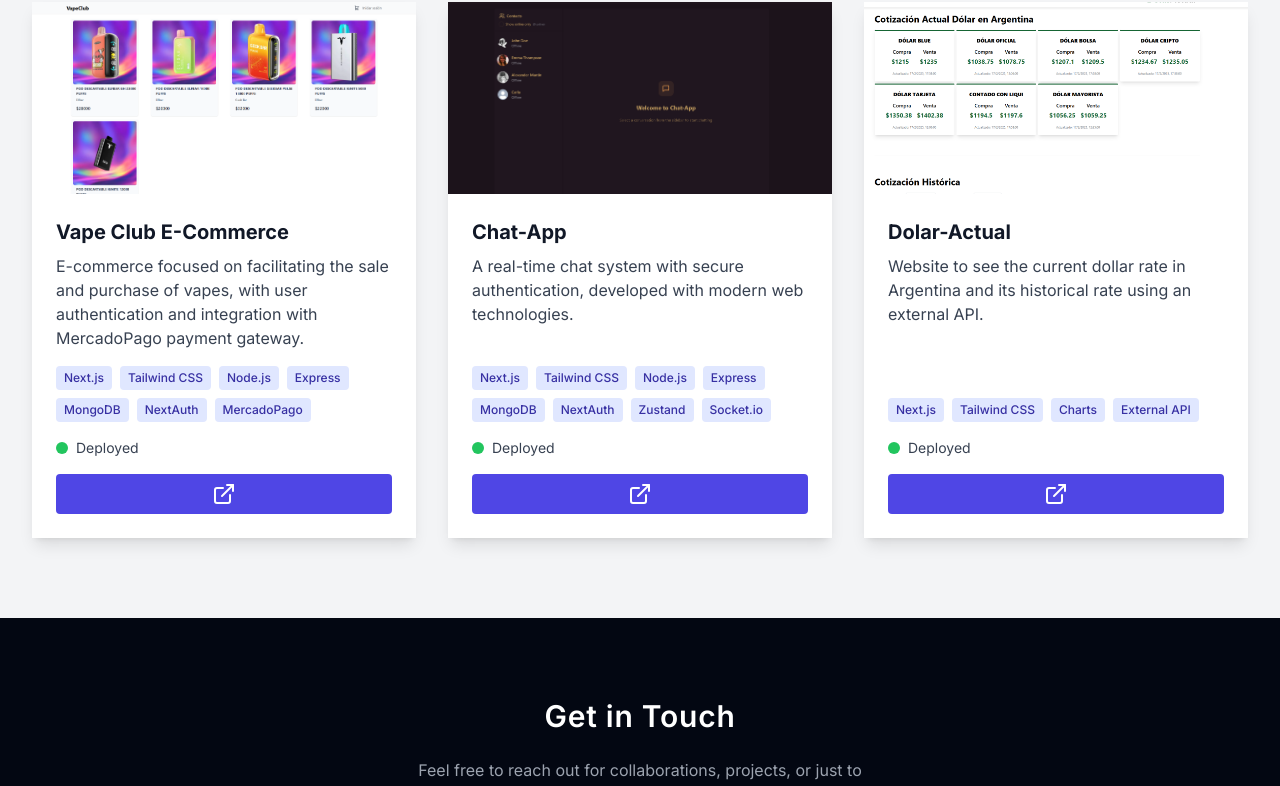
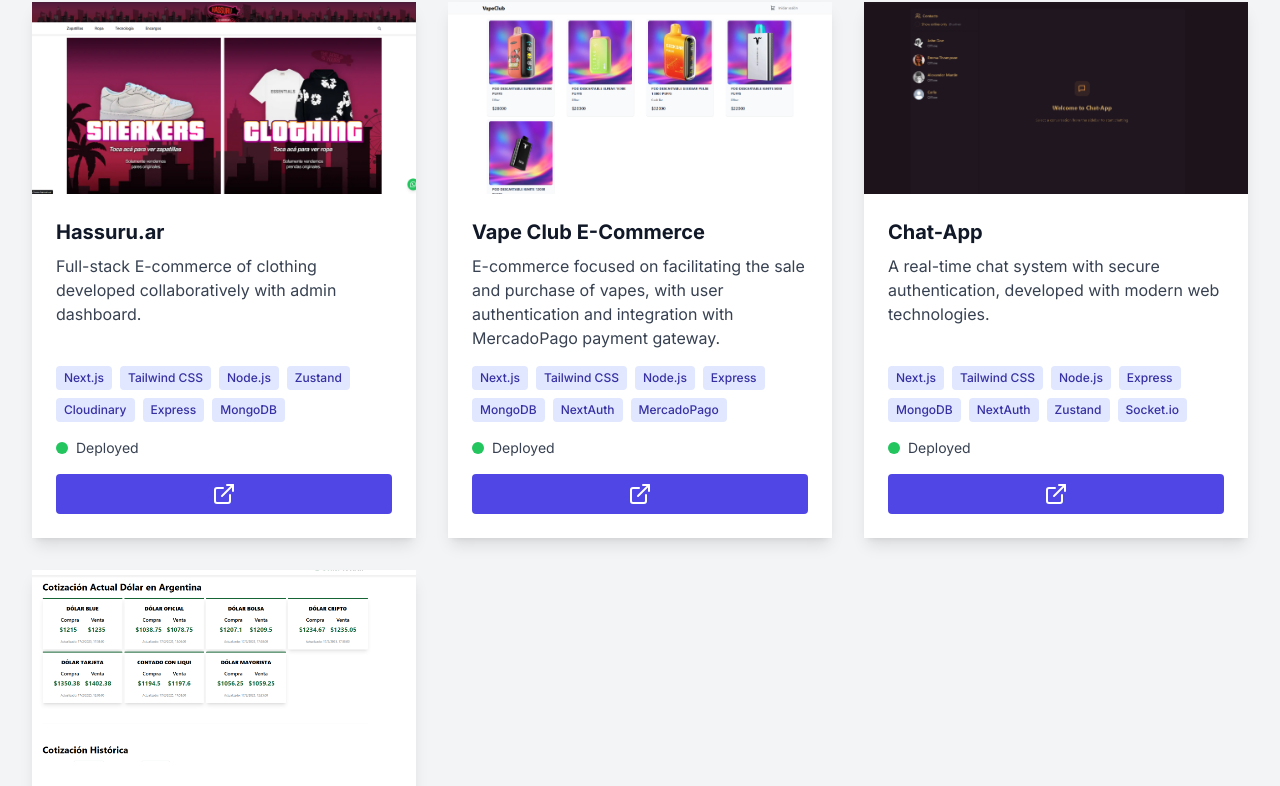
Before and after one commit to consbenjamin/portfolio, a Next.js app: page /en in a window 1280 px wide. Shown: the part 1858-2644 px from the top of the page. Built offline with nearby package versions, Linux system fonts and the light colour scheme.

Commit message:
project added - last commit

```diff
--- a/components/Projects.js
+++ b/components/Projects.js
@@ -3,19 +3,20 @@ import { ExternalLink } from 'lucide-react';
 import vapeclub from "../images/vapeclub.png";
 import chatapp from "../images/chat-app.png";
 import dolaractual from "../images/dolar-actual.png";
+import hassuru from "../images/hassuru.png";
 
 const projects = [
-  // {
-  //   title: "E-commerce hASSU",
-  //   descriptions: {
-  //     en: "A full-stack e-commerce solution with user authentication, product management, and payment integration.",
-  //     es: "Una solución de comercio electrónico full-stack con autenticación de usuarios, gestión de productos e integración con pasarela de pago.",
-  //   },
-  //   image: "/placeholder.svg?height=300&width=400",
-  //   technologies: ["React", "Node.js", "Express", "MongoDB", "Stripe"],
-  //   url: "#",
-  //   status: "development",
-  // },
+  {
+    title: "Hassuru.ar",
+    descriptions: {
+      en: "Full-stack E-commerce of clothing developed collaboratively with admin dashboard.",
+      es: "Full-stack E-commerce de Ropa desarrollado de manera conjunta con dashboard de administración.",
+    },
+    image: hassuru,
+    technologies: ["Next.js", "Tailwind CSS", "Node.js", "Zustand", "Cloudinary", "Express", "MongoDB"],
+    url: "https://www.hassuru.ar/",
+    status: "online",
+  },
   {
     title: "Vape Club E-Commerce",
     descriptions: {
```
Also changed, not shown: images/hassuru.png (added).
